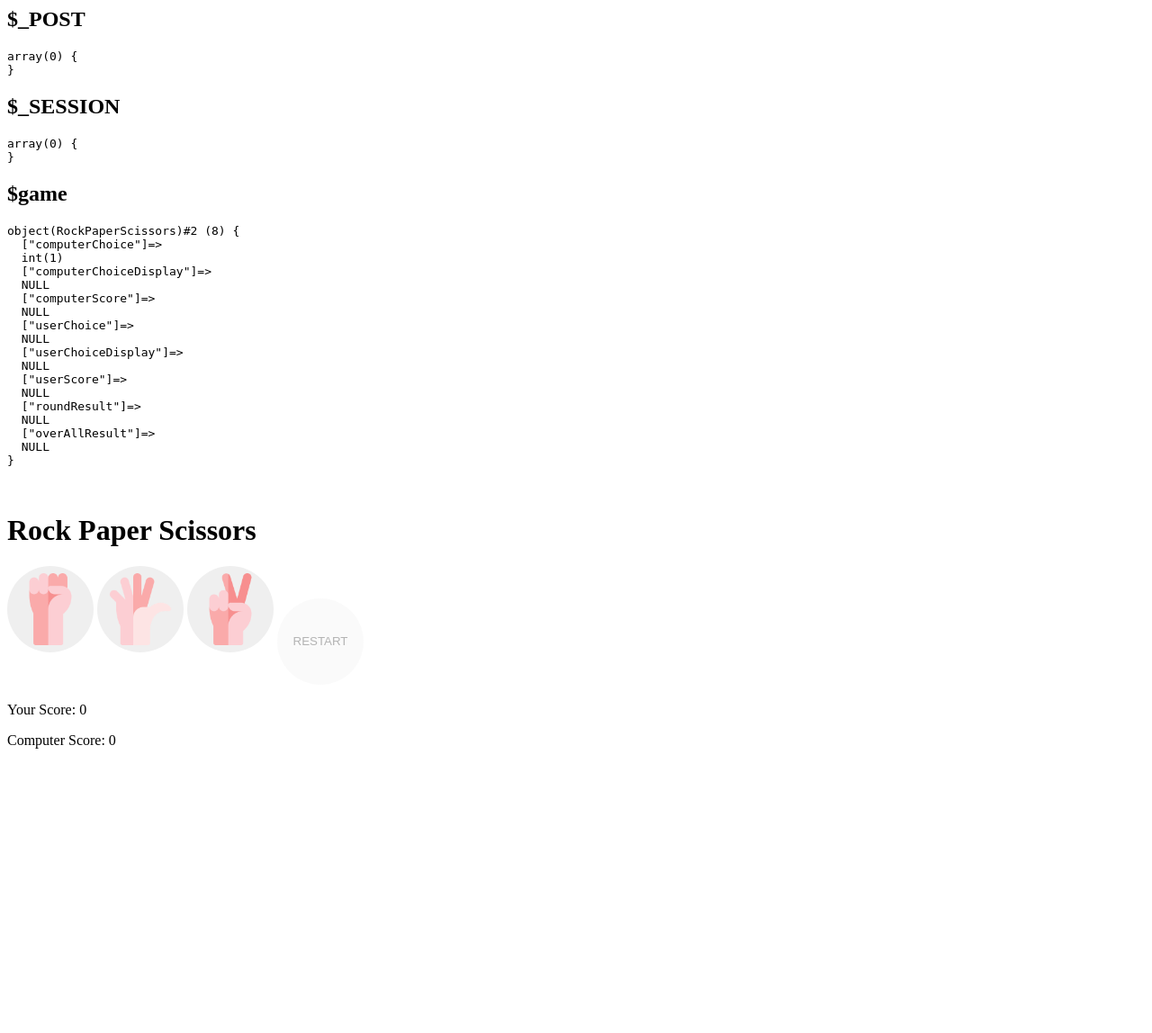
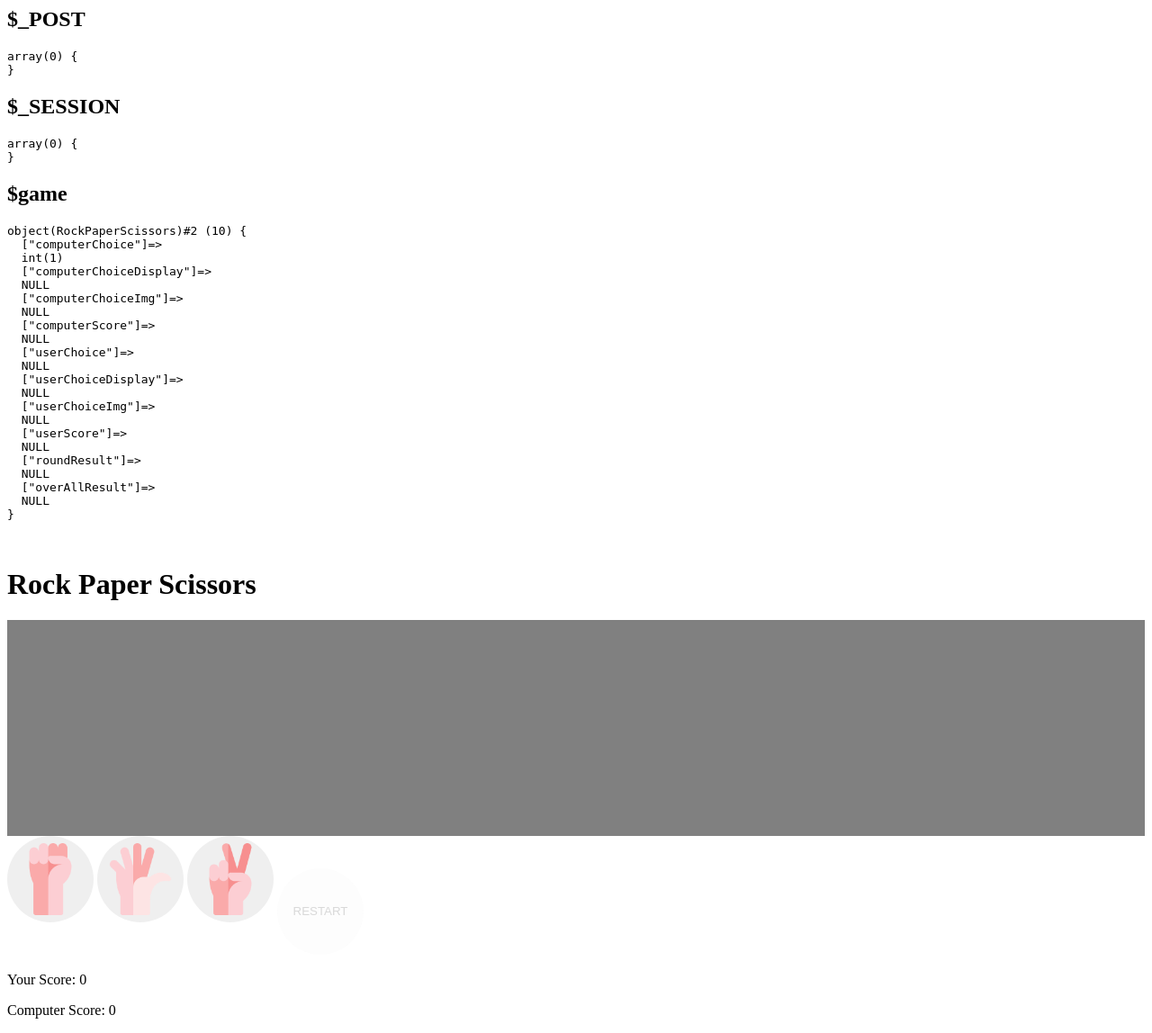
Before and after one commit to chevtong/play-around, a PHP site: page /index.php in a window 1280 px wide. Shown: the whole page at 90% size. Before the commit the page ends 832 px from the top, so only its background shows below. Run offline with PHP 8.4, Linux system fonts and the light colour scheme.

Commit message:
Add img display + userChoiceImg variable

```diff
--- a/Starter-packs/2.Rock-paper-scissors/classes/RockPaperScissors.php
+++ b/Starter-packs/2.Rock-paper-scissors/classes/RockPaperScissors.php
@@ -4,18 +4,16 @@ class RockPaperScissors
 {
     public $computerChoice;
     public $computerChoiceDisplay;
+    public $computerChoiceImg;
     public $computerScore;
 
     public $userChoice;
     public $userChoiceDisplay;
+    public $userChoiceImg;
     public $userScore;
 
-   // public $round;
     public $roundResult;
     public $overAllResult;
-
-
-
 
     public function __construct()
     {
@@ -30,12 +28,6 @@ class RockPaperScissors
         if(!empty($_SESSION["userScore"])){
             $this->userScore = $_SESSION["userScore"];
         }
-
-
-
-        // if(!empty($_SESSION["round"])){
-        //     $this->round = $_SESSION["round"];
-        // }
     }
 
 
@@ -58,9 +50,6 @@ class RockPaperScissors
                 $this->computerChoiceDisplay();
             }
 
-            // $this->round++;
-            // $_SESSION["round"]=$this->round;
-
             //compare the weapons on every round
             if ($this->computerChoice == $this->userChoice){
                 $this->tie();
@@ -81,15 +70,12 @@ class RockPaperScissors
             //compare the scores to have 2wins in 3 rounds
             if (!empty($this->userScore) && ($this->userScore == 2)){
                 $this->overAllResult = "YOU WIN THE GAME!! ";
-                //$this->reset();
+                //also set the display of restart button on view.php
             } else if (!empty($this->computerScore) && ($this->computerScore == 2)){
                 $this->overAllResult = "YOU LOSE THE GAME!! ";
-               // $this->reset();
+                //also set the display of restart button on view.php
             }
-
         }
-
-
     }
 
     public function GenerateComputerChoice()
@@ -101,10 +87,14 @@ class RockPaperScissors
     {
         if ($this->userChoice == 2){
             $this->userChoiceDisplay = "You chose PAPER";
+            $this->userChoiceImg = "<img src='img/paper.png' alt='paper'>";
         } else if ($this->userChoice == 3){
             $this->userChoiceDisplay =  "You chose SCISSORS";
+            $this->userChoiceImg = "<img src='img/scissors.png' alt='scissors'>";
         } else if ($this->userChoice == 1) {
             $this->userChoiceDisplay =  "You chose STONE";
+            $this->userChoiceImg = "<img src='img/stone.png' alt='stone'>";
+
         }
     }
 
@@ -112,13 +102,16 @@ class RockPaperScissors
     {
         if ($this->computerChoice == 2){
             $this->computerChoiceDisplay = "Computer chose PAPER";
+            $this->computerChoiceImg = "<img src='img/paper.png' alt='paper'>";
         } else if ($this->computerChoice == 3){
             $this->computerChoiceDisplay =  "Computer chose SCISSORS";
+            $this->computerChoiceImg = "<img src='img/scissors.png' alt='scissors'>";
+
         } else if ($this->computerChoice == 1){
             $this->computerChoiceDisplay =  "Computer chose STONE";
+            $this->computerChoiceImg = "<img src='img/stone.png' alt='stone'>";
+
         }
-
-
     }
 
     public function userAddScore()
@@ -132,6 +125,7 @@ class RockPaperScissors
     public function computerAddScore()
     {
         $this->roundResult = "This round, you lose";
+
         $this->computerScore++;
         $_SESSION["computerScore"] = $this->computerScore;
     }
@@ -141,9 +135,6 @@ class RockPaperScissors
         $this->roundResult = "It's a tie.";
     }
 
-
-     //TODO: want to keep the score display on view.php
-     //show restart btn, and need to press the btn to reset()
     public function reset()
     {
         $this->computerScore = 0;
@@ -151,9 +142,6 @@ class RockPaperScissors
 
         $this->userScore = 0;
         $_SESSION["userScore"] = $this->userScore;
-
     }
 
-
-
 }
--- a/Starter-packs/2.Rock-paper-scissors/view.php
+++ b/Starter-packs/2.Rock-paper-scissors/view.php
@@ -1,5 +1,6 @@
 <!doctype html>
 <html lang="en">
+
 <head>
     <meta charset="UTF-8">
     <meta name="viewport"
@@ -8,43 +9,70 @@
     <title>Casino royale - rock, paper, scissors</title>
 
     <style>
-	img{
-		width:5rem;
+    img {
+        width: 5rem;
     }
-	button{
-		outline:none;
+
+    button {
+        outline: none;
         border: none;
         border-radius: 50%;
         width: 6rem;
         height: 6rem;
     }
 
-	button:focus{
+    button:focus {
         background-color: #333;
+    }
+
+	button:disabled {
+        opacity: .5;
+    }
+
+	.table{
+		height: 30vh;
+		background-color: grey;
 	}
     </style>
 </head>
+
 <body>
 
-<form action="index.php" method="post">
 <h1>Rock Paper Scissors</h1>
 
-<button name="userChoice" value="1"><img src="img/stone.png" alt="rock"></button>
-<button name="userChoice" value="2"><img src="img/paper.png" alt="paper"></button>
-<button name="userChoice" value="3"><img src="img/scissors.png" alt="scissors"></button>
+<div class="table">
+
+<!-- display user weapon -->
+<?php if(!empty($game->userChoiceImg)){
+	echo $game->userChoiceImg;
+}
+?>
+
+<!-- display computer weapon,  img tag will not appear till userChoice is entered -->
+<?php if(!empty($game->computerChoiceImg) ){
+	echo $game->computerChoiceImg;
+}
+?>
 
 
-<button name="restart" value="restart" <?php if(empty($game->overAllResult)){echo "disabled";}  ?>
->RESTART</button>
+</div>
+
+    <form action="index.php" method="post">
+        <button name="userChoice" value="1" <?php if(!empty($game->overAllResult)){echo "disabled";}  ?> >
+			<img src="img/stone.png" alt="rock" ></button>
+        <button name="userChoice" value="2" <?php if(!empty($game->overAllResult)){echo "disabled";}  ?> >
+			<img src="img/paper.png" alt="paper"></button>
+        <button name="userChoice" value="3" <?php if(!empty($game->overAllResult)){echo "disabled";}  ?> >
+			<img src="img/scissors.png" alt="scissors"></button>
+
+        <button name="restart" value="restart"
+            <?php if(empty($game->overAllResult)){echo "disabled";}  ?>>RESTART</button>
     </form>
 
     <!-- display the overall result -->
     <h3><?php if(!empty($game->overAllResult)){
 	echo $game->overAllResult;
-	 ?>
-
-<?php }
-?></h3>
+}?></h3>
 
 
     <!-- display userChoice -->
@@ -56,8 +84,6 @@
     <p><?php if(!empty($game->computerChoiceDisplay)){
 	echo $game->computerChoiceDisplay;
 } ?></p>
-
-
 
     <!-- display result -->
     <p><?php if(!empty($game->roundResult)){
@@ -76,19 +102,6 @@
 	echo $game->computerScore;
 } else { echo "0"; }?></p>
 
+</body>
 
-
-
-
-
-
-
-
-
-<!-- display ROUND -->
-<p><?php //if(!empty($game->round)&& !empty($game->round)){
-	//echo "ROUND: {$game->round}";
-//} ?></p>
-
-</body>
 </html>
```
Lines whose indentation alone changed are shown as unchanged.
